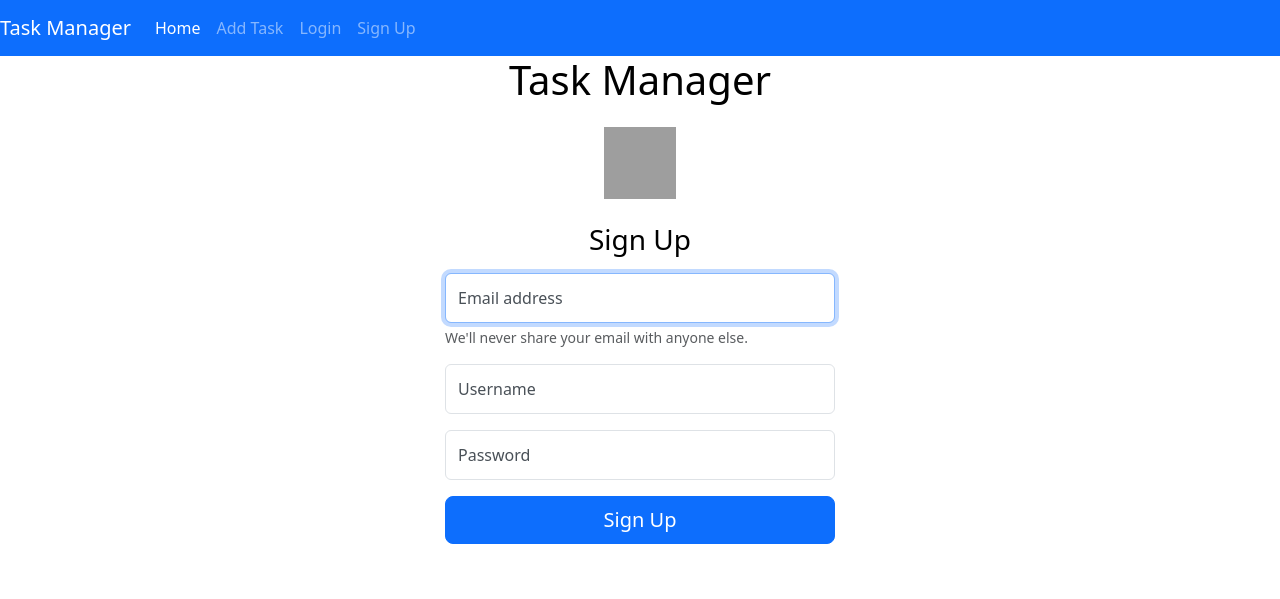
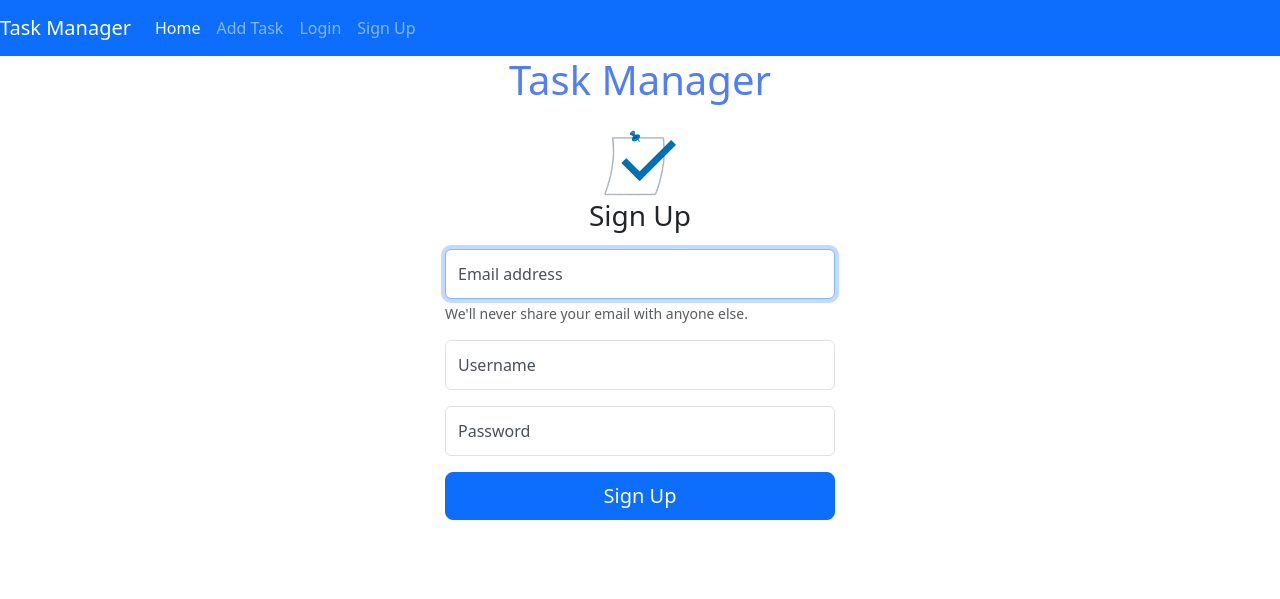
Before and after one commit to punstack/task-manager-app, a Flask app: page /sign-up in a window 1280 px wide. Shown: the top 599 px of the page. Run offline with Flask 3, Linux system fonts and the light colour scheme; some libraries are stand-ins or nearby versions; grey boxes are pictures that could not be loaded.

Commit message:
updated logo

```diff
--- a/static/style.css
+++ b/static/style.css
@@ -1,8 +1,15 @@
+$primary: purple;
+$danger: red;
+
 body {
     min-height: 100vh;
     display: flex;
     flex-direction: column;
     color: #000000
+}
+
+h1 {
+  color: #517EF7
 }
 
 main {
--- a/templates/index.html
+++ b/templates/index.html
@@ -6,4 +6,5 @@
 {% block content %}
 <body class="text-center">
     <p> Welcome to Task Manager! </p>
+    <img src="{{ url_for('static', filename = "task_manager_logo.png") }}" alt="Task Manager Logo" width="72" height="72">
 {% endblock %}
--- a/templates/layout.html
+++ b/templates/layout.html
@@ -48,7 +48,7 @@
 
     <main class = "flex-shrink-0">
       <div class = "container">
-        <h1>Task Manager</h1>
+        <h1 class = "text-center">Task Manager</h1>
         {% block content %}
         {% endblock %}
       </div>
--- a/templates/signup.html
+++ b/templates/signup.html
@@ -9,7 +9,7 @@
 
     <form class = "form-signin" action = "#" method = "POST">
         <div>
-            <img class="mb-4" src="UPDATE LOGO.img" alt="" width="72" height="72">
+            <img src="{{ url_for('static', filename = "task_manager_logo.png") }}" alt="Task Manager Logo" width="72" height="72">
             <h1 class="h3 mb-3 font-weight-normal">Sign Up</h1>
         </div>
 
```
Also changed, not shown: templates/login.html (+4 -4 lines), static/task_manager_logo.png (added).
